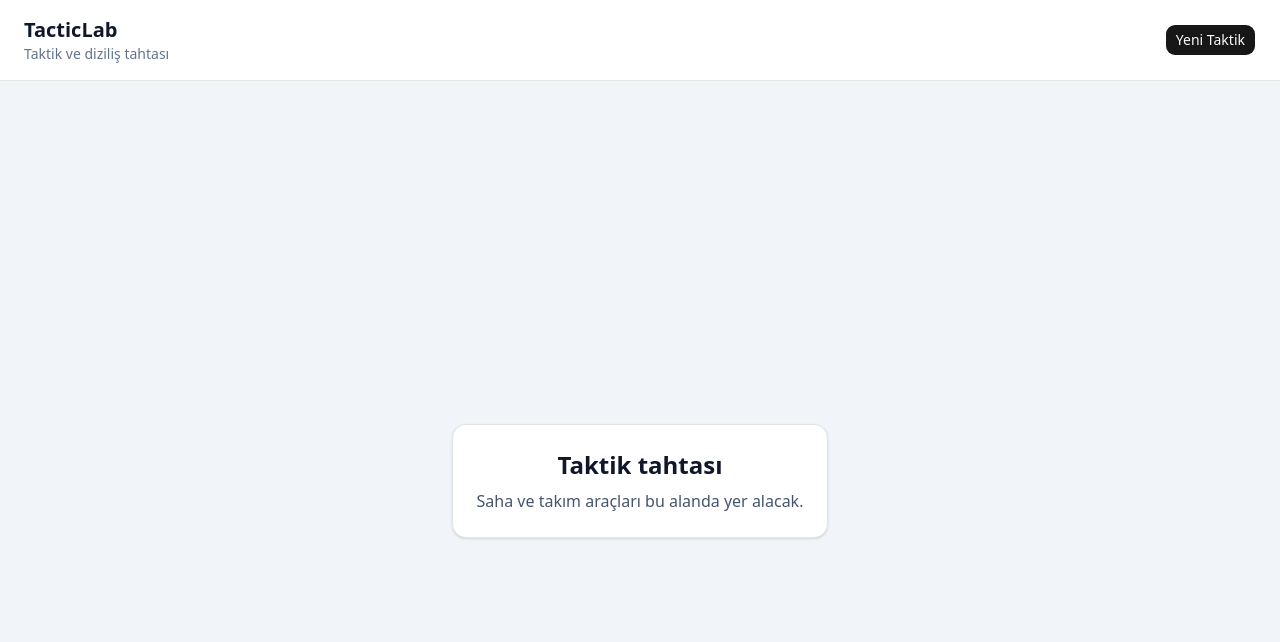
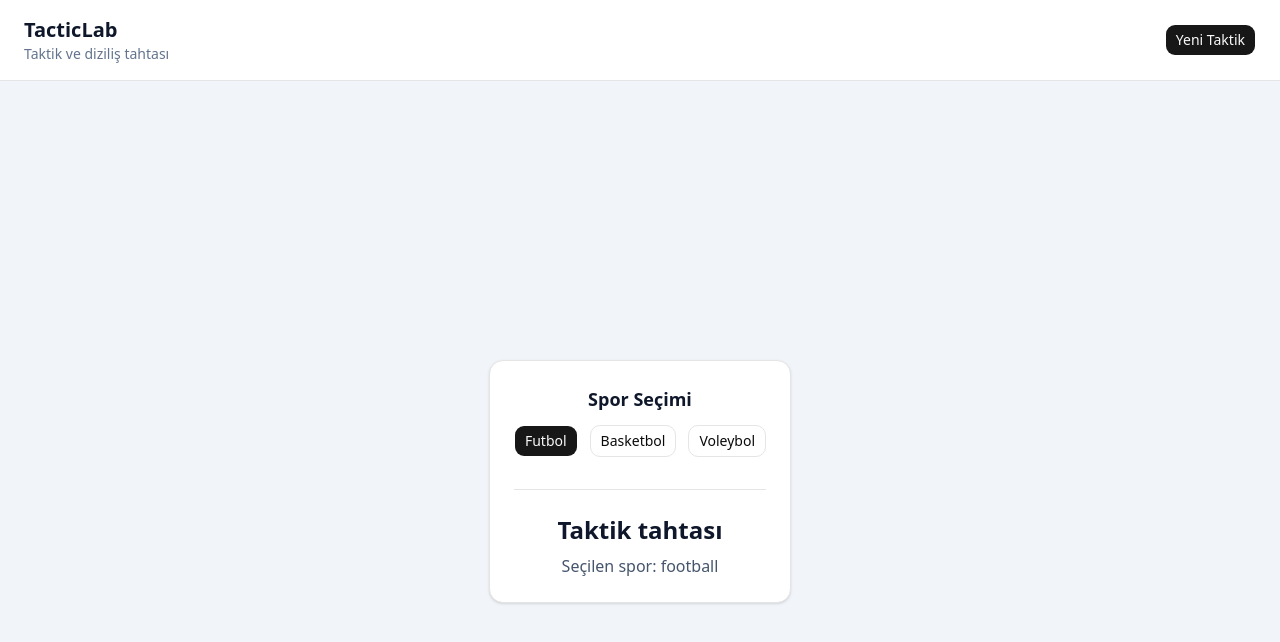
Before and after one commit to ibrbsmc/TacticLab, a React (Vite) app: page / in a window 1280 px wide. Shown: the top 642 px of the page. Built offline with nearby package versions, Linux system fonts and the light colour scheme.

Commit message:
feat: add sport selection

```diff
--- a/src/App.jsx
+++ b/src/App.jsx
@@ -1,19 +1,28 @@
+import { useState } from "react";
 import AppHeader from "@/components/layout/AppHeader";
+import SportSelector from "@/components/tactics/SportSelector";
 
 function App() {
+  const [selectedSport, setSelectedSport] = useState("football");
+
   return (
     <div className="min-h-screen bg-slate-100">
       <AppHeader />
 
       <main className="mx-auto max-w-7xl px-6 py-8">
         <section className="rounded-xl border bg-white p-6 shadow-sm">
-          <h2 className="text-2xl font-semibold text-slate-900">
-            Taktik tahtası
-          </h2>
+          <SportSelector
+            selectedSport={selectedSport}
+            onSportChange={setSelectedSport}
+          />
 
-          <p className="mt-2 text-slate-600">
-            Saha ve takım araçları bu alanda yer alacak.
-          </p>
+          <div className="mt-8 border-t pt-6">
+            <h2 className="text-2xl font-semibold text-slate-900">
+              Taktik tahtası
+            </h2>
+
+            <p className="mt-2 text-slate-600">Seçilen spor: {selectedSport}</p>
+          </div>
         </section>
       </main>
     </div>
--- /dev/null
+++ b/src/components/tactics/SportSelector.jsx
@@ -0,0 +1,28 @@
+import { Button } from "../ui/button";
+
+function SportSelector({ selectedSport, onSportChange }) {
+  const sports = [
+    { value: "football", label: "Futbol" },
+    { value: "basketball", label: "Basketbol" },
+    { value: "volleyball", label: "Voleybol" },
+  ];
+  return (
+    <div>
+      <h2 className="text-lg font-semibold text-slate-900">Spor Seçimi</h2>
+      <div className="mt-3 flex flex-wrap gap-3">
+        {sports.map((sport) => (
+          <Button
+            key={sport.value}
+            type="button"
+            variant={selectedSport === sport.value ? "default" : "outline"}
+            onClick={() => onSportChange(sport.value)}
+          >
+            {sport.label}
+          </Button>
+        ))}
+      </div>
+    </div>
+  );
+}
+
+export default SportSelector;
```
